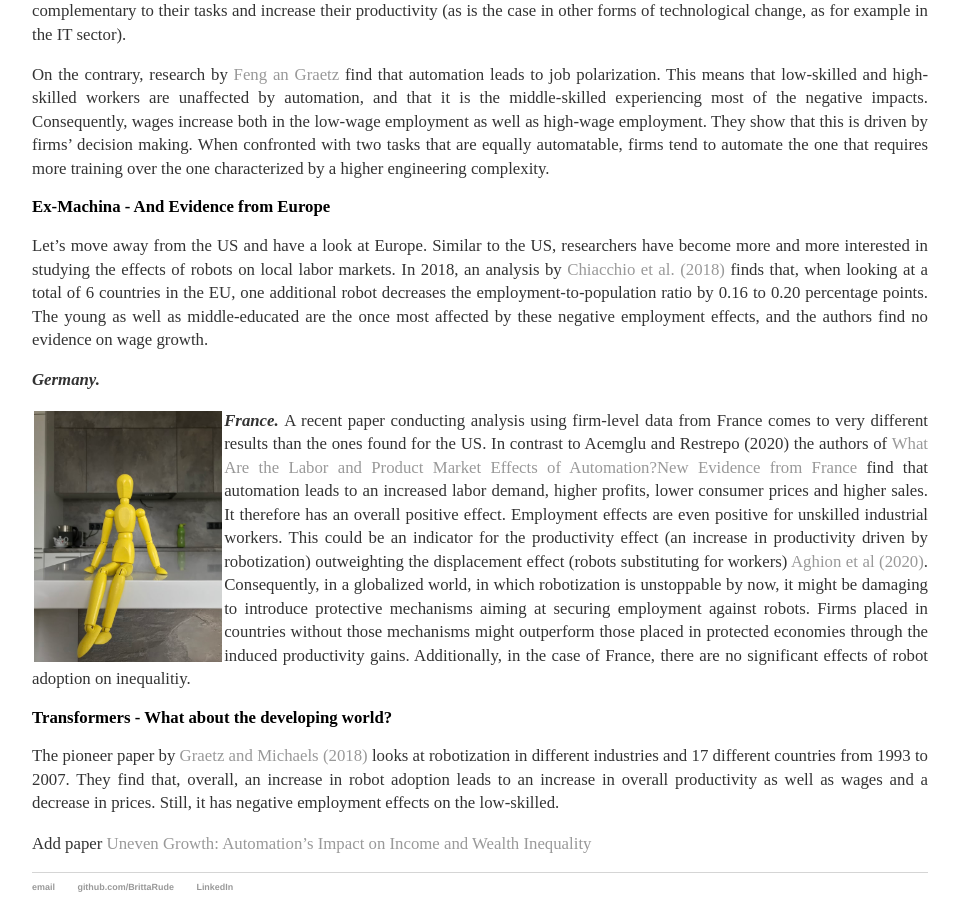
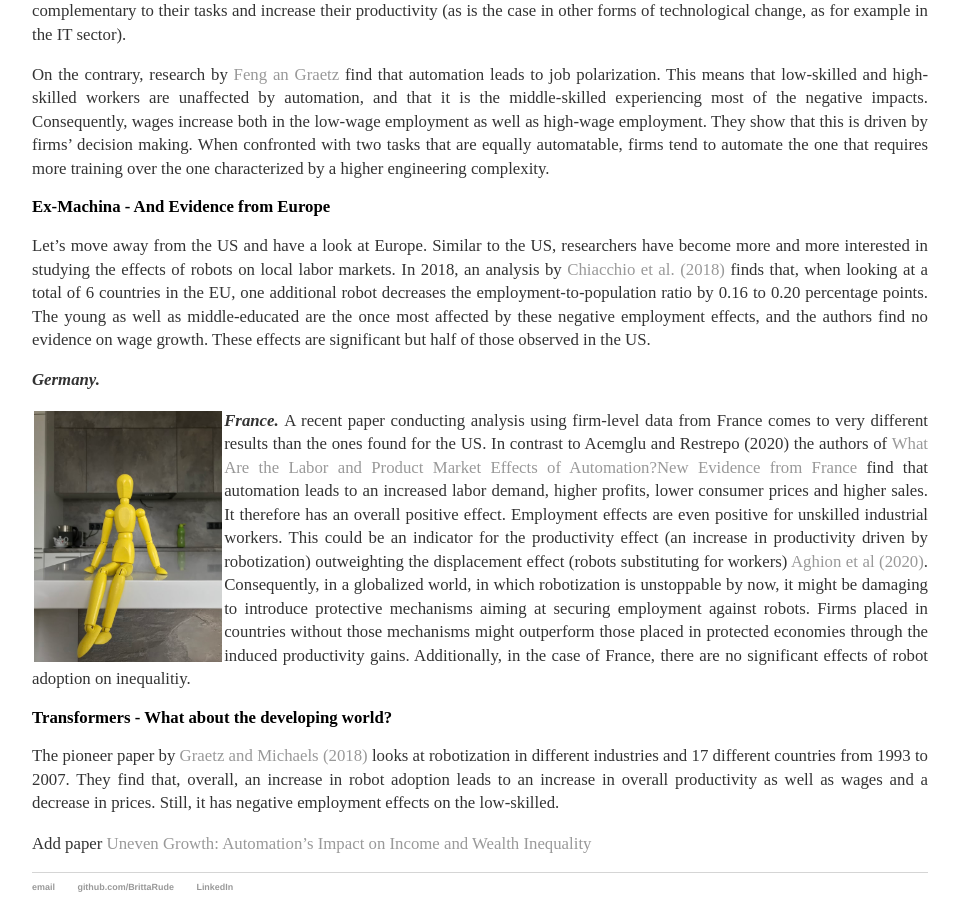
Before and after one commit to BrittaRude/BrittaRude.github.io, a Jekyll site: the page built from inputs_cakestory/_posts/2021-05-30-britta-rude-are-robots-grabbing-our-jobs.md, in a window 1280 px wide and 900 px high, scrolled down 1297 px. Shown: the whole window, without its empty margins (160-1119 px from the left). Built offline with Jekyll 4.4.1, drawn with Linux system fonts in a browser that asks for light colours.

Commit message:
Update 2021-05-30-britta-rude-are-robots-grabbing-our-jobs.md

```diff
--- a/inputs_cakestory/_posts/2021-05-30-britta-rude-are-robots-grabbing-our-jobs.md
+++ b/inputs_cakestory/_posts/2021-05-30-britta-rude-are-robots-grabbing-our-jobs.md
@@ -28,7 +28,7 @@
 
 ## Ex-Machina - And Evidence from Europe
 
-Let's move away from the US and have a look at Europe. Similar to the US, researchers have become more and more interested in studying the effects of robots on local labor markets. In 2018, an analysis by [Chiacchio et al. (2018)](https://www.bruegel.org/2018/04/the-impact-of-industrial-robots-on-eu-employment-and-wages-a-local-labour-market-approach/) finds that, when looking at a total of 6 countries in the EU, one additional robot decreases the employment-to-population ratio by 0.16 to 0.20 percentage points. The young as well as middle-educated are the once most affected by these negative employment effects, and the authors find no evidence on wage growth.
+Let's move away from the US and have a look at Europe. Similar to the US, researchers have become more and more interested in studying the effects of robots on local labor markets. In 2018, an analysis by [Chiacchio et al. (2018)](https://www.bruegel.org/2018/04/the-impact-of-industrial-robots-on-eu-employment-and-wages-a-local-labour-market-approach/) finds that, when looking at a total of 6 countries in the EU, one additional robot decreases the employment-to-population ratio by 0.16 to 0.20 percentage points. The young as well as middle-educated are the once most affected by these negative employment effects, and the authors find no evidence on wage growth. These effects are significant but half of those observed in the US.
 
 <b><i>Germany. </i></b>
 
```
